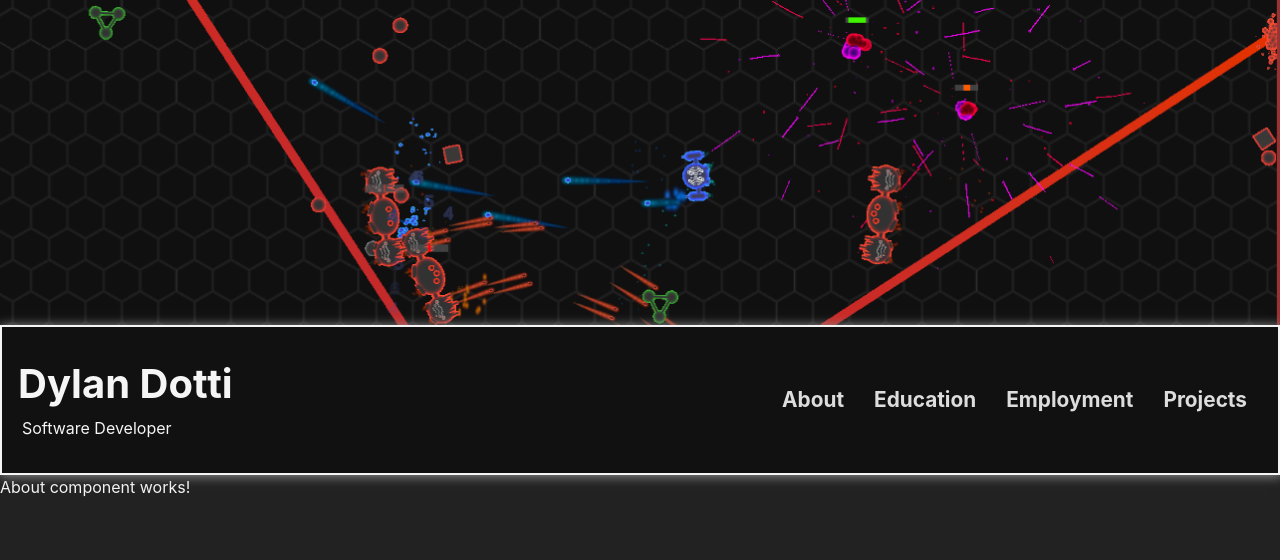
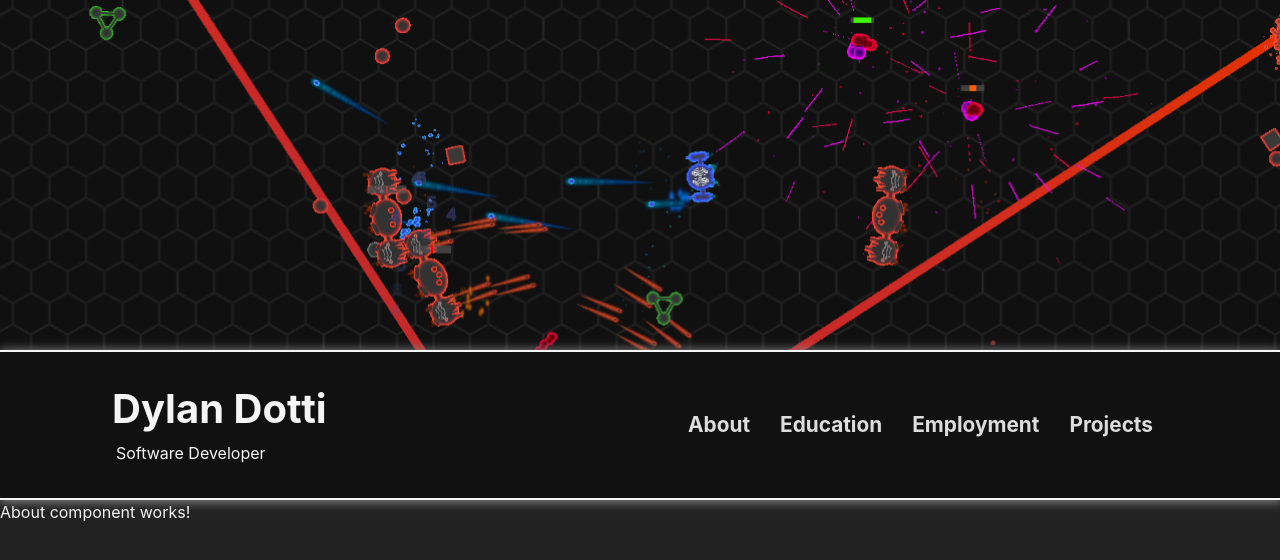
Before and after one commit to Dylan-Dotti/React-Portfolio-Website, a React (Create React App) app: page / in a window 1280 px wide. Shown: the top 560 px of the page. Built offline with nearby package versions, Linux system fonts and the light colour scheme.

Commit message:
Moved header contents closer to center

```diff
--- a/src/App.scss
+++ b/src/App.scss
@@ -10,6 +10,10 @@ body {
   a {
     text-decoration: none;
     color: #ddd;
+  }
+
+  li {
+    list-style-type: none;
   }
 
   .relative-cover-panel {
--- a/src/Components/MainHeader/index.tsx
+++ b/src/Components/MainHeader/index.tsx
@@ -11,9 +11,10 @@ export default class MainHeader extends React.Component {
                 <div className="main-header">
                     <FixedSizeImg src="Img\Deviant\deviant_action.PNG" imgClassName="header-img" height="400px"/>
                     <div className="header-bar">
+                        <div className="header-bar-contents">
                             <div className="title-group">
                                 <h1 className="name"><strong>Dylan Dotti</strong></h1>
-                            <span className="subtitle">Software Developer</span>
+                                <div className="subtitle">Software Developer</div>
                             </div>
                             <nav>
                                 <ul className="nav-list">
@@ -25,6 +26,7 @@ export default class MainHeader extends React.Component {
                             </nav>
                         </div>
                     </div>
+                </div>
             </>
         );
     }
--- a/src/Components/MainHeader/main-header.scss
+++ b/src/Components/MainHeader/main-header.scss
@@ -2,20 +2,27 @@
 
 .main-header {
     position: relative;
-    height: 475px;
+    height: 500px;
 
     .header-bar {
         display: flex;
-        justify-content: space-between;
+        justify-content: center;
+        align-items: center;
         width: 100%;
         height: 150px;
-        margin: 0px auto;
         border: 2px solid $main-text-white;
+        border-left: none;
+        border-right: none;
         box-shadow: 1px 1px 10px 1px #888888;
         background-color: #111;
 
         position: absolute;
         bottom: 0;
+
+        .header-bar-contents {
+            width: 85%;
+            display: flex;
+            justify-content: space-between;
 
             .title-group {
                 margin: auto 1rem;
@@ -33,14 +40,19 @@
                     margin: auto 1rem;
 
                     li {
-                    list-style-type: none;
-                    margin: auto 15px;
+                        margin: auto 10px;
                         font-size: 1.3rem;
                         font-weight: bold;
+
+                        a {
+                            padding: 5px;
+                        }
                     }
                 }
 
             }
+        }
+
 
     }
 }
```
Also changed, not shown: public/Img/Deviant/deviant_action.PNG. Lines whose indentation alone changed are shown as unchanged.
